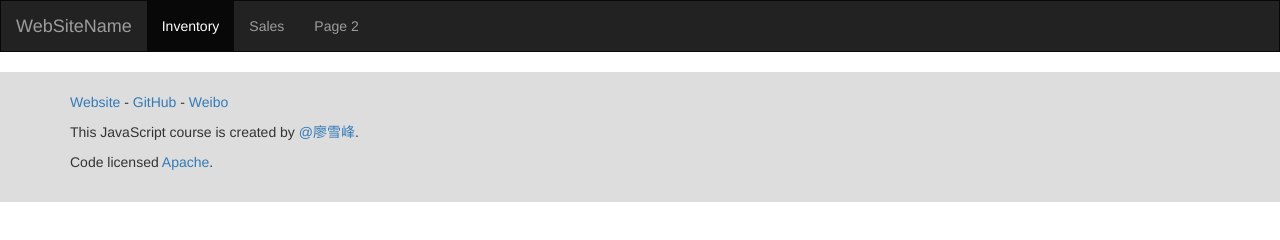
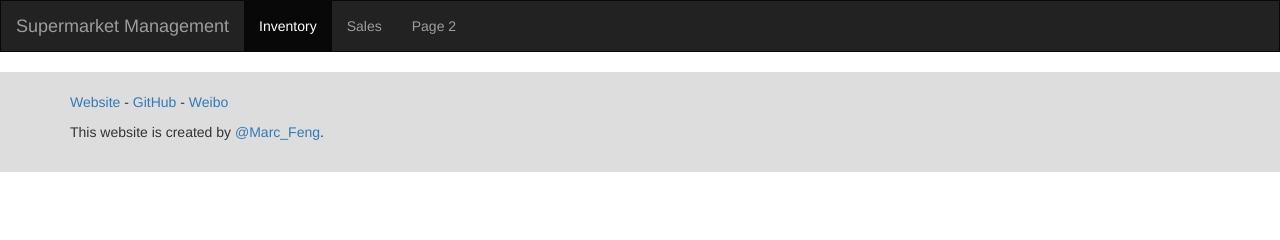
Before and after one commit to fengsifs/SupermarketManagement, a website: page views/base.html in a window 1280 px wide. Drawn offline with nearby package versions, Linux system fonts and the light colour scheme; files that its build step writes are made by us from their sources.

Commit message:
edit the footer

```diff
--- a/views/base.html
+++ b/views/base.html
@@ -14,7 +14,7 @@
     <nav class="navbar navbar-inverse" style="border-radius: 0">
         <div class="container-fluid">
             <div class="navbar-header">
-                <a class="navbar-brand" href="#">WebSiteName</a>
+                <a class="navbar-brand" href="#">Supermarket Management</a>
             </div>
             <ul class="nav navbar-nav">
                 <li class="active"><a href="#">Inventory</a></li>
@@ -28,12 +28,11 @@
     <footer style="background-color:#ddd; padding: 20px 0;">
         <div class="container">
             <p>
-                <a target="_self" href="http://www.liaoxuefeng.com">Website</a> -
-                <a target="_blank" href="https://github.com/michaelliao/learn-javascript">GitHub</a> -
-                <a target="_blank" href="http://weibo.com/liaoxuefeng">Weibo</a>
+                <a target="_self" href="/">Website</a> -
+                <a target="_blank" href="https://github.com/fengsifs/SupermarketManagement">GitHub</a> -
+                <a target="_blank" href="http://weibo.com/feiyoshang">Weibo</a>
             </p>
-            <p>This JavaScript course is created by <a target="_blank" href="http://weibo.com/liaoxuefeng">@廖雪峰</a>.</p>
-            <p>Code licensed <a target="_blank" href="https://github.com/michaelliao/learn-javascript/blob/master/LICENSE">Apache</a>.</p>
+            <p>This website is created by <a target="_blank" href="http://weibo.com/feiyoshang">@Marc_Feng</a>.</p>
         </div>
     </footer>
 </body>
```
